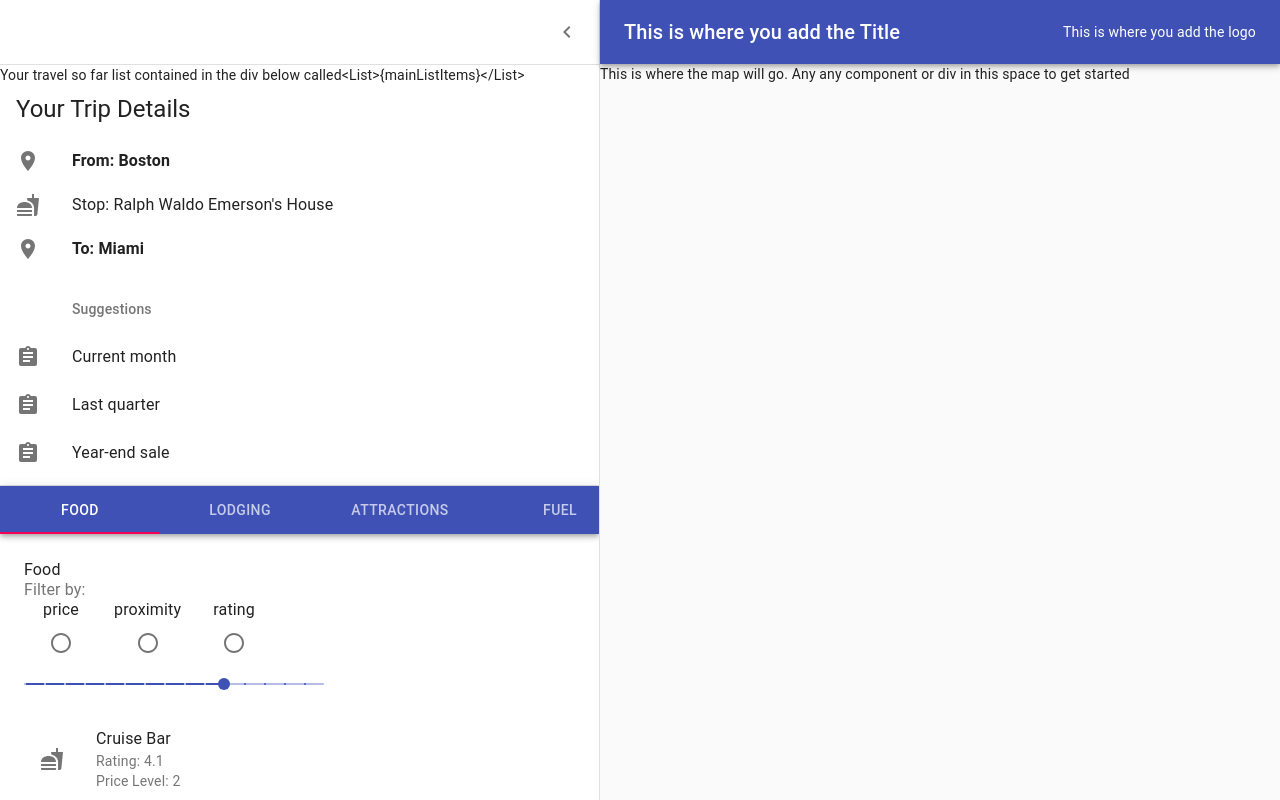
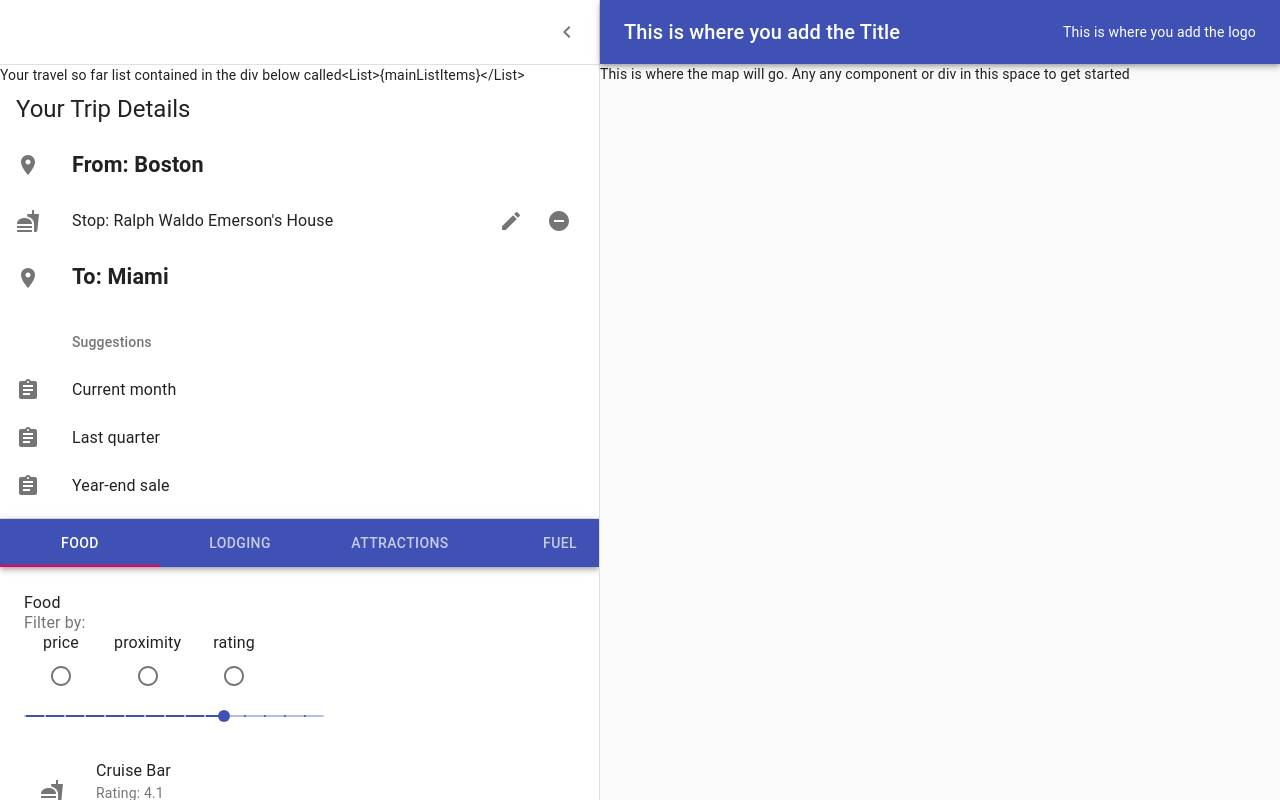
Before and after one commit to BlueOcean35/ProjectVroom, a React app: page / in a window 1280 px wide. Shown: the top 800 px of the page. Built offline with nearby package versions, Linux system fonts and the light colour scheme; the HTML template or start-up script is replaced by a standard one.

Commit message:
Remove and add comment buttons created

```diff
--- a/src/components/Trip-Planner/listItemComponents/FromToItem.jsx
+++ b/src/components/Trip-Planner/listItemComponents/FromToItem.jsx
@@ -34,7 +34,7 @@ export default function FromToItem (props) {
           <RoomIcon />
         </ListItemIcon>
         <Typography variant= 'body1' >
-          <Box fontWeight = 'fontWeightBold'>{listText}</Box>
+          <Box fontWeight = 'fontWeightBold' fontSize = '1.35rem'>{listText}</Box>
         </Typography>
       </ListItem>
 
--- a/src/components/Trip-Planner/listItemComponents/StopItem.jsx
+++ b/src/components/Trip-Planner/listItemComponents/StopItem.jsx
@@ -19,6 +19,10 @@ import HotelIcon from '@material-ui/icons/Hotel';
 import FastfoodIcon from '@material-ui/icons/Fastfood';
 import LocalGasStationIcon from '@material-ui/icons/LocalGasStation';
 import ExploreIcon from '@material-ui/icons/Explore';
+import Tooltip from '@material-ui/core/Tooltip';
+import IconButton from '@material-ui/core/IconButton';
+import RemoveCircleIcon from '@material-ui/icons/RemoveCircle';
+import CreateIcon from '@material-ui/icons/Create';
 
 
 export default function StopItem (props) {
@@ -49,6 +53,20 @@ export default function StopItem (props) {
 				<StopIcon />
 			</ListItemIcon>
 			<ListItemText primary={`Stop: ${props.address}`} />
+
+    <Tooltip title={<span style = {{fontSize: '15px'}}>Write Comment</span>} >
+      <IconButton aria-label = 'write-comment'>
+        <CreateIcon />
+      </IconButton>
+    </Tooltip>
+
+    <Tooltip title={<span style = {{fontSize: '15px'}}>Remove Stop</span>} >
+      <IconButton aria-label = 'remove-stop'>
+        <RemoveCircleIcon />
+      </IconButton>
+    </Tooltip>
+
+
 		</ListItem>
 
 
```
